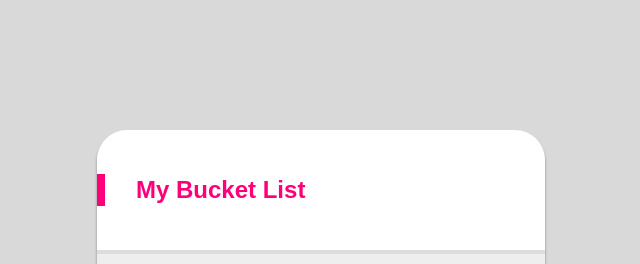
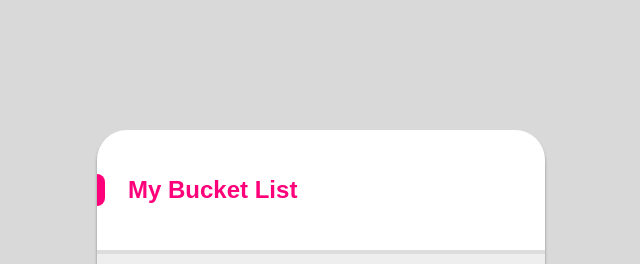
Before and after one commit to pinomad/veamcamp, a plain HTML site: page buckets2/index.html in a window 1280 px wide. Shown: the top 264 px of the page, 319-959 px from the left. Drawn offline with Linux system fonts and the light colour scheme.

Commit message:
추가요구사항반영

```diff
--- a/buckets2/style.css
+++ b/buckets2/style.css
@@ -22,12 +22,24 @@ body {
 }
 
 h1 {
+    position: relative;
     color: #ff007a;
     font-size: 24px;
     line-height: 32px;
     margin: 0;
     padding: 0 0 0 31px;
-    border-left: 8px solid #ff007a;
+}
+
+h1::before {
+    content: "";
+    position: absolute;
+    left: 0;
+    top: 0;
+    bottom: 0;
+    width: 8px;
+    background-color: #ff007a;
+    border-top-right-radius: 10px;
+    border-bottom-right-radius: 10px;
 }
 
 ul {
@@ -55,6 +67,7 @@ li {
 }
 
 li:hover {
+    width: calc(100% + 20px);
     border-color: #759cff;
     color: #759cff;
     font-weight: bold;
```
